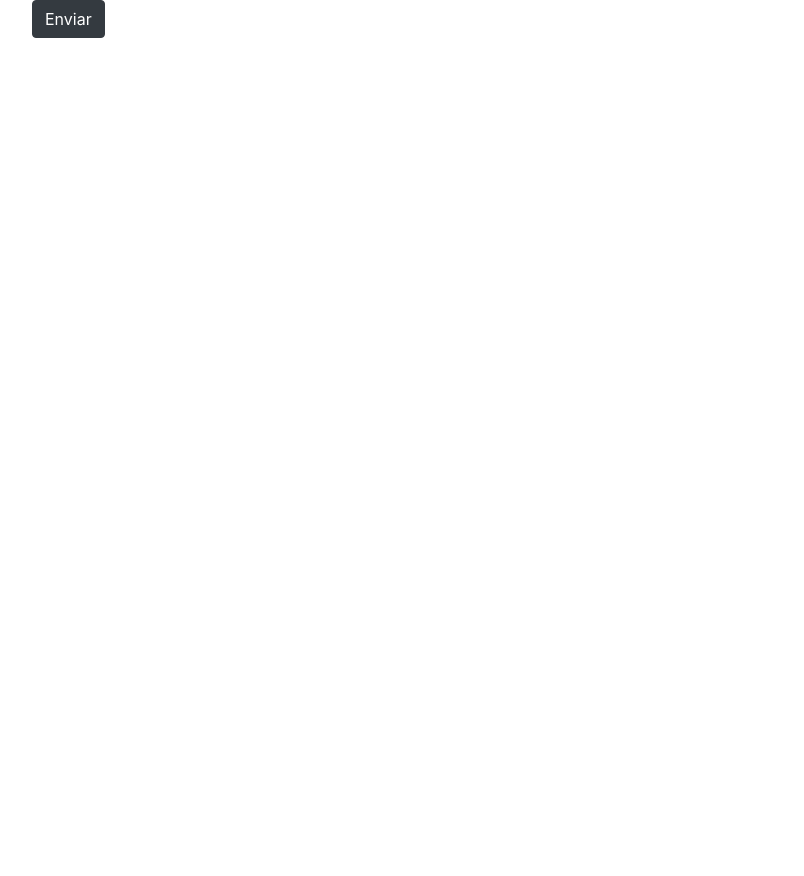
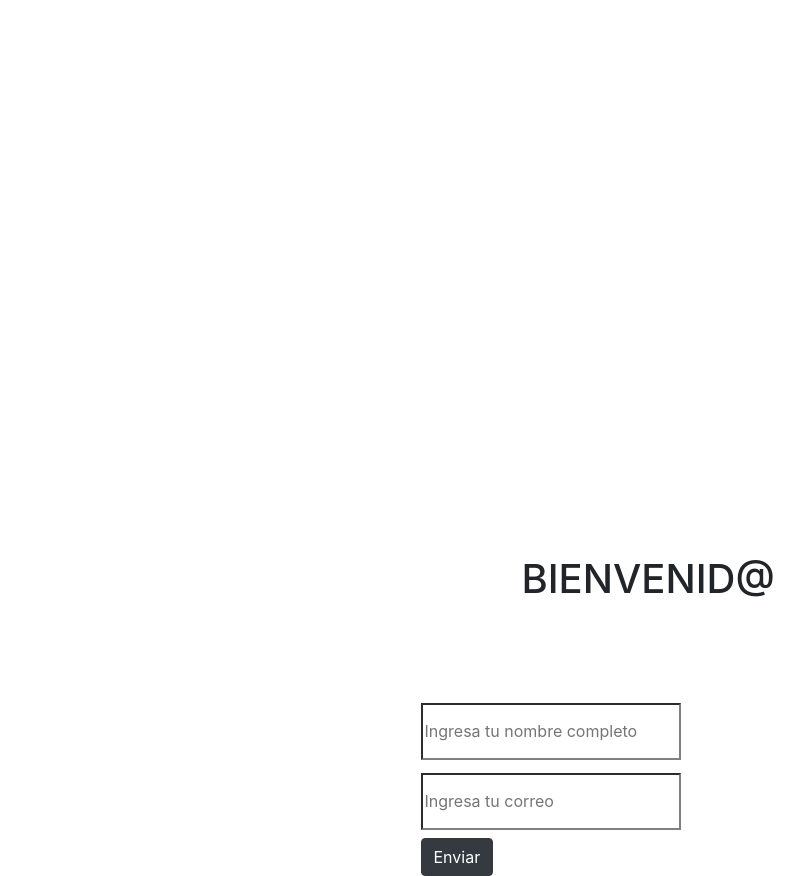
Before and after one commit to ViniciaLaraRangel/Proyecto-5-Registro-de-visitantes, a plain HTML site: page src/html/login.html in a window 1280 px wide. Shown: the whole page, without its empty margins (53-857 px from the left). Before the commit the page ends 800 px from the top, so only its background shows below. Drawn offline with nearby package versions, Linux system fonts and the light colour scheme.

Commit message:
cambios en login.html y login.css

```diff
--- a/src/css/login.css
+++ b/src/css/login.css
@@ -1 +1,32 @@
 /*CSS p/ login.html*/
+
+h1{
+    font-size: 2.5rem;
+    display: block;
+    text-align: center;
+    margin-left: 11%;
+    margin-top: 50%;
+    margin-bottom: 9%;
+}
+
+#nombre{
+    display: inline-block;
+    margin-bottom: 0.8em;
+    margin-left: 35%;
+    width: 260px;
+    border-color: grey;
+    height: 7%;
+}
+
+#correo{
+    display: inline-block;
+    border-color: grey;
+    margin-bottom: 0.5em;
+    margin-left: 35%;
+    width: 260px;
+    height: 7%;
+}
+
+.btn-dark{
+    margin-left: 35%;
+}
--- a/src/html/login.html
+++ b/src/html/login.html
@@ -22,7 +22,12 @@
     <div class="container">
             <div class="row">
                 <div class="col-md-12">
-                        <button class="btn btn-dark">Enviar</button>
+                    <h1>BIENVENID@</h1>
+                    <input type="text" id="nombre" placeholder="Ingresa tu nombre completo">
+                    <br>
+                    <input type="text" id="correo" placeholder="Ingresa tu correo">
+                    <br>
+                    <button class="btn btn-dark">Enviar</button>
                 </div>
             </div>
         </div>
--- a/src/js/login.js
+++ b/src/js/login.js
@@ -1,2 +1,2 @@
 // JS p/ login.html//
-alert('Ya está enlazado');
+//alert('Ya está enlazado');
```
